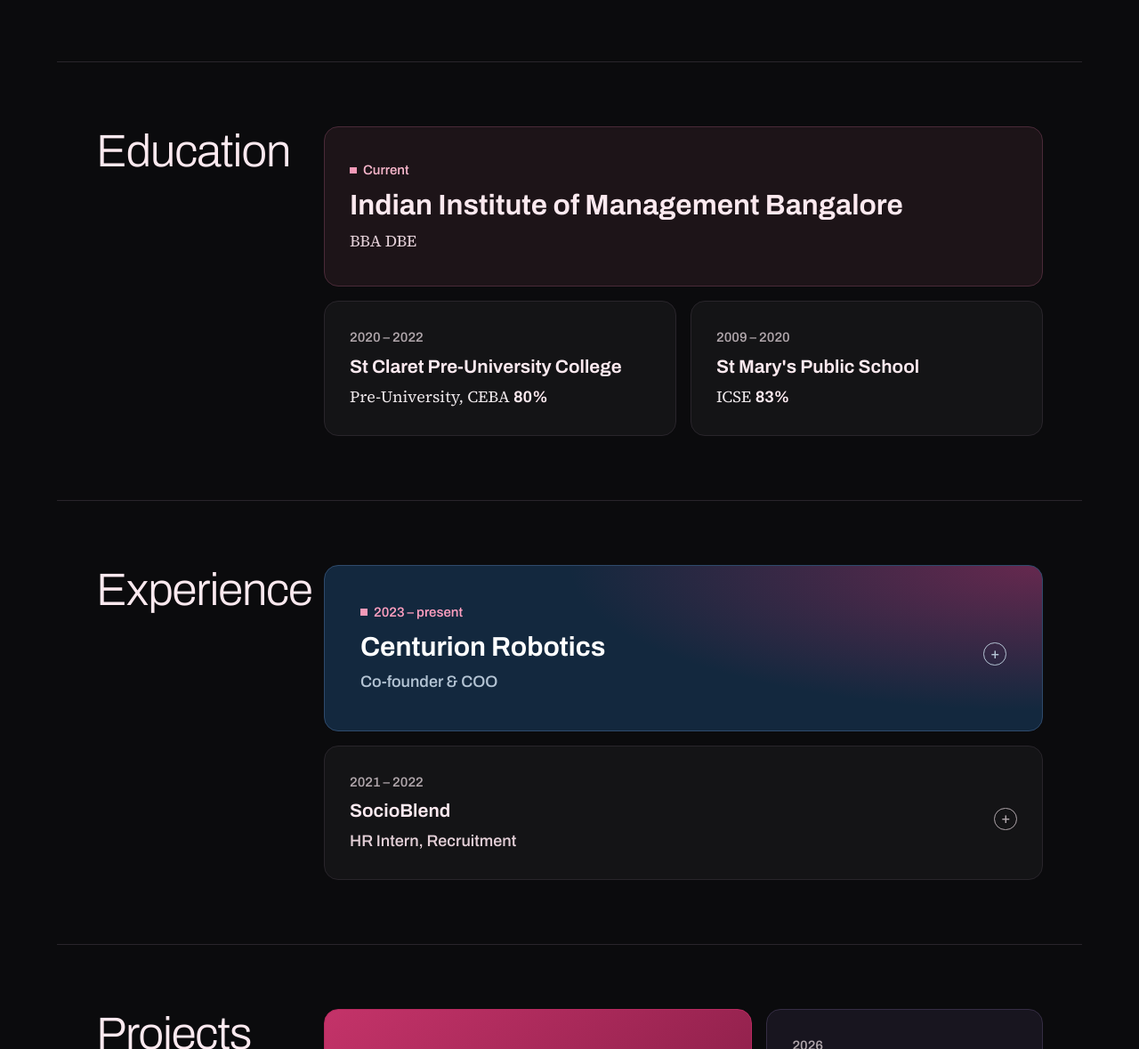
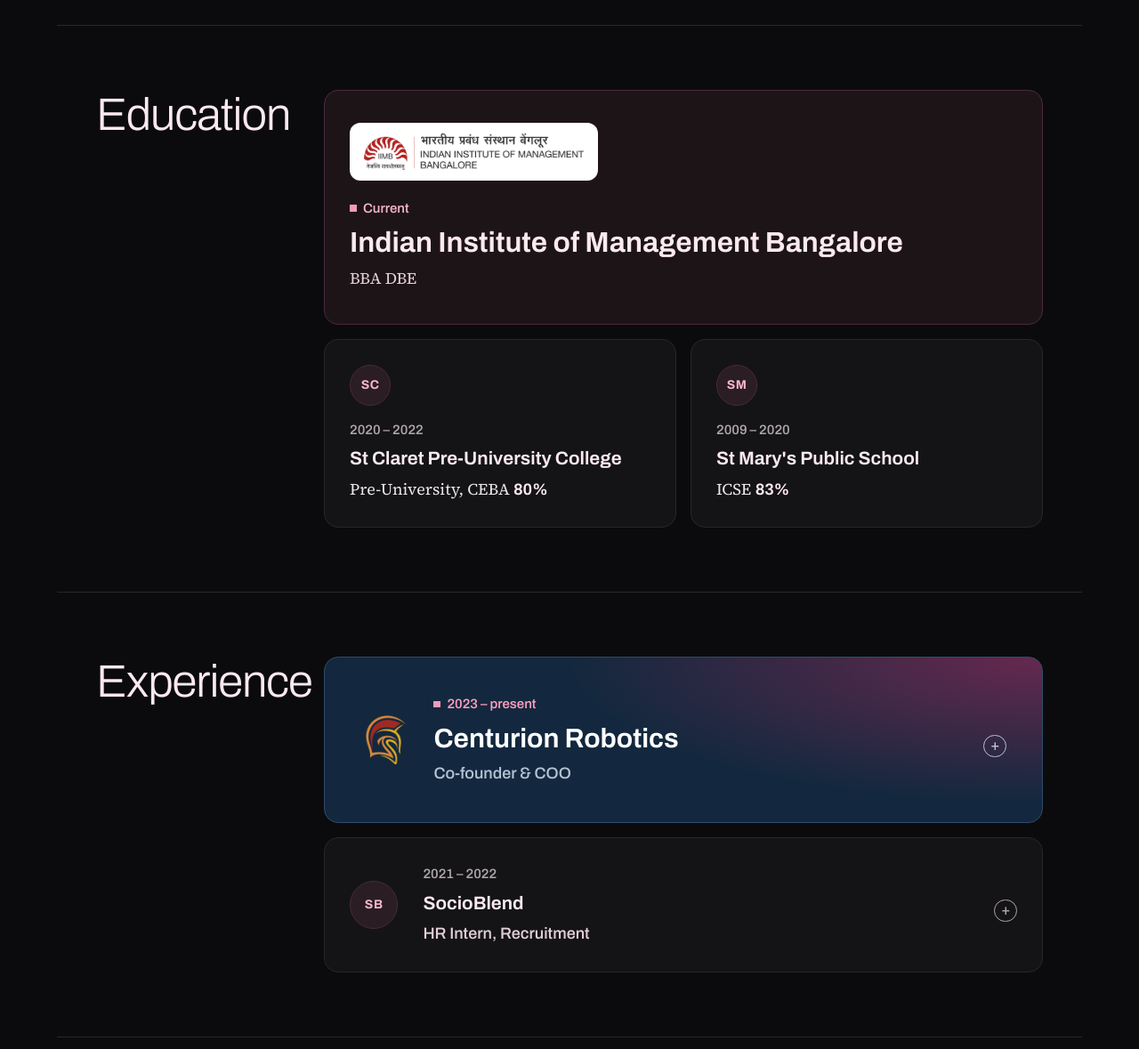
Before and after one commit to sammymaiti/sanusha-resume, a plain HTML site: page index.html in a window 1280 px wide. Shown: the part 1621-2800 px from the top of the page at 89% size. Drawn offline with Linux system fonts and the light colour scheme.

Commit message:
Add Centurion Robotics and IIM Bangalore logos, initials badges, circular hero photo

```diff
--- a/index.html
+++ b/index.html
@@ -8,7 +8,7 @@
   <link rel="preconnect" href="https://fonts.googleapis.com">
   <link rel="preconnect" href="https://fonts.gstatic.com" crossorigin>
   <link href="https://fonts.googleapis.com/css2?family=Archivo:wdth,wght@62..125,100..800&family=Source+Serif+4:opsz,wght@8..60,400..600&display=swap" rel="stylesheet">
-  <link rel="stylesheet" href="style.css?v=19">
+  <link rel="stylesheet" href="style.css?v=20">
 </head>
 <body>
 
@@ -35,7 +35,7 @@
         <div class="horizon" aria-hidden="true"></div>
         <div class="scene-top">
           <p class="tag">Co-founder &amp; COO at</p>
-          <p class="scene-word">Centurion Robotics</p>
+          <p class="scene-word"><img class="logo-inline" src="images/logos/centurion-robotics.png" alt="" width="256" height="256">Centurion Robotics</p>
           <a class="pill" href="mailto:sanusha1415@gmail.com">Get in touch</a>
         </div>
         <img src="images/sanusha.jpg" alt="Portrait of Sanusha K B" class="scene-photo" width="308" height="337">
@@ -78,16 +78,19 @@
       <h2>Education</h2>
       <div class="edu-grid">
         <article class="card edu-main">
+          <span class="logo-plate"><img src="images/logos/iim-bangalore.png" alt="IIM Bangalore logo" width="1200" height="199"></span>
           <p class="when when-now">Current</p>
           <h3>Indian Institute of Management Bangalore</h3>
           <p>BBA DBE</p>
         </article>
         <article class="card">
+          <span class="monogram" aria-hidden="true">SC</span>
           <p class="when">2020 &ndash; 2022</p>
           <h3>St Claret Pre-University College</h3>
           <p>Pre-University, CEBA <span class="score">80%</span></p>
         </article>
         <article class="card">
+          <span class="monogram" aria-hidden="true">SM</span>
           <p class="when">2009 &ndash; 2020</p>
           <h3>St Mary's Public School</h3>
           <p>ICSE <span class="score">83%</span></p>
@@ -100,6 +103,7 @@
       <div class="jobs">
         <article class="card job job-current flip" tabindex="0">
           <div class="front">
+            <img class="job-logo" src="images/logos/centurion-robotics.png" alt="Centurion Robotics logo" width="256" height="256">
             <div class="job-meta">
               <p class="when when-now">2023 &ndash; present</p>
               <h3>Centurion Robotics</h3>
@@ -118,6 +122,7 @@
         </article>
         <article class="card job flip" tabindex="0">
           <div class="front">
+            <span class="job-logo monogram" aria-hidden="true">SB</span>
             <div class="job-meta">
               <p class="when">2021 &ndash; 2022</p>
               <h3>SocioBlend</h3>
@@ -141,6 +146,7 @@
       <div class="bento">
         <article class="card tile tile-lead flip" tabindex="0">
           <div class="front">
+            <img class="tile-logo" src="images/logos/centurion-robotics.png" alt="" width="256" height="256">
             <p class="when when-now">Centurion Robotics &middot; 2023 &ndash; present</p>
             <h3>Running operations for a drone startup</h3>
             <ul class="ops" aria-label="Areas she oversees">
--- a/style.css
+++ b/style.css
@@ -445,14 +445,71 @@ img {
   margin-block-start: 0.75rem;
 }
 
+/* real logos: Centurion Robotics and IIM Bangalore. Schools without a
+   confirmed official logo get plain initials instead of an imitation */
+.logo-inline {
+  display: inline-block;
+  width: 0.8em;
+  height: 0.8em;
+  margin-inline-end: 0.28em;
+  vertical-align: -0.06em;
+}
+
+.logo-plate {
+  display: inline-flex;
+  margin-block-end: 1.2rem;
+  padding: 0.75rem 1rem;
+  border-radius: 12px;
+  background: #ffffff;
+}
+
+.logo-plate img {
+  width: auto;
+  height: clamp(2rem, 1.6rem + 1.2vw, 2.75rem);
+}
+
+.monogram {
+  display: inline-grid;
+  place-items: center;
+  flex: none;
+  width: 2.9rem;
+  height: 2.9rem;
+  margin-block-end: 0.9rem;
+  border: 1px solid var(--tint-rose-edge);
+  border-radius: 50%;
+  background: var(--rose-50);
+  color: var(--signal-text);
+  font-family: var(--font-ui);
+  font-size: 0.875rem;
+  font-weight: 700;
+  letter-spacing: 0.04em;
+}
+
+.job-logo {
+  flex: none;
+  width: 3.4rem;
+  height: 3.4rem;
+  margin-block-end: 0.9rem;
+}
+
+.tile-logo {
+  width: 3rem;
+  height: 3rem;
+}
+
+/* the photo is the planet at the centre of the orbit: a circle with a
+   thin inner ring, glowing faintly in her pink */
 .scene-photo {
   grid-area: photo;
   justify-self: center;
-  width: min(40vmin, 17rem);
-  aspect-ratio: 308 / 337;
+  width: min(38vmin, 16rem);
+  aspect-ratio: 1;
   object-fit: cover;
-  border-radius: var(--radius-card);
-  box-shadow: 0 40px 90px -30px rgb(244 154 184 / 0.45);
+  object-position: 50% 24%;
+  border-radius: 50%;
+  outline: 1px solid rgb(244 154 184 / 0.4);
+  outline-offset: 12px;
+  box-shadow: 0 0 0 12px rgb(11 11 13 / 0.35), 0 30px 120px -10px rgb(244 154 184 / 0.4);
   animation: fade-in 1.4s 0.2s var(--ease) both;
 }
 
@@ -728,8 +785,15 @@ img {
   .job .front {
     display: flex;
     align-items: center;
-    justify-content: space-between;
-    gap: 2.5rem;
+    gap: 1.75rem;
+  }
+
+  .job .front .job-meta {
+    flex: 1;
+  }
+
+  .job .front .job-logo {
+    margin: 0;
   }
 
   /* on wide cards the duties pop up in two columns, so the card stays short */
```
Also changed, not shown: images/logos/centurion-robotics.png (added), images/logos/iim-bangalore.png (added).
